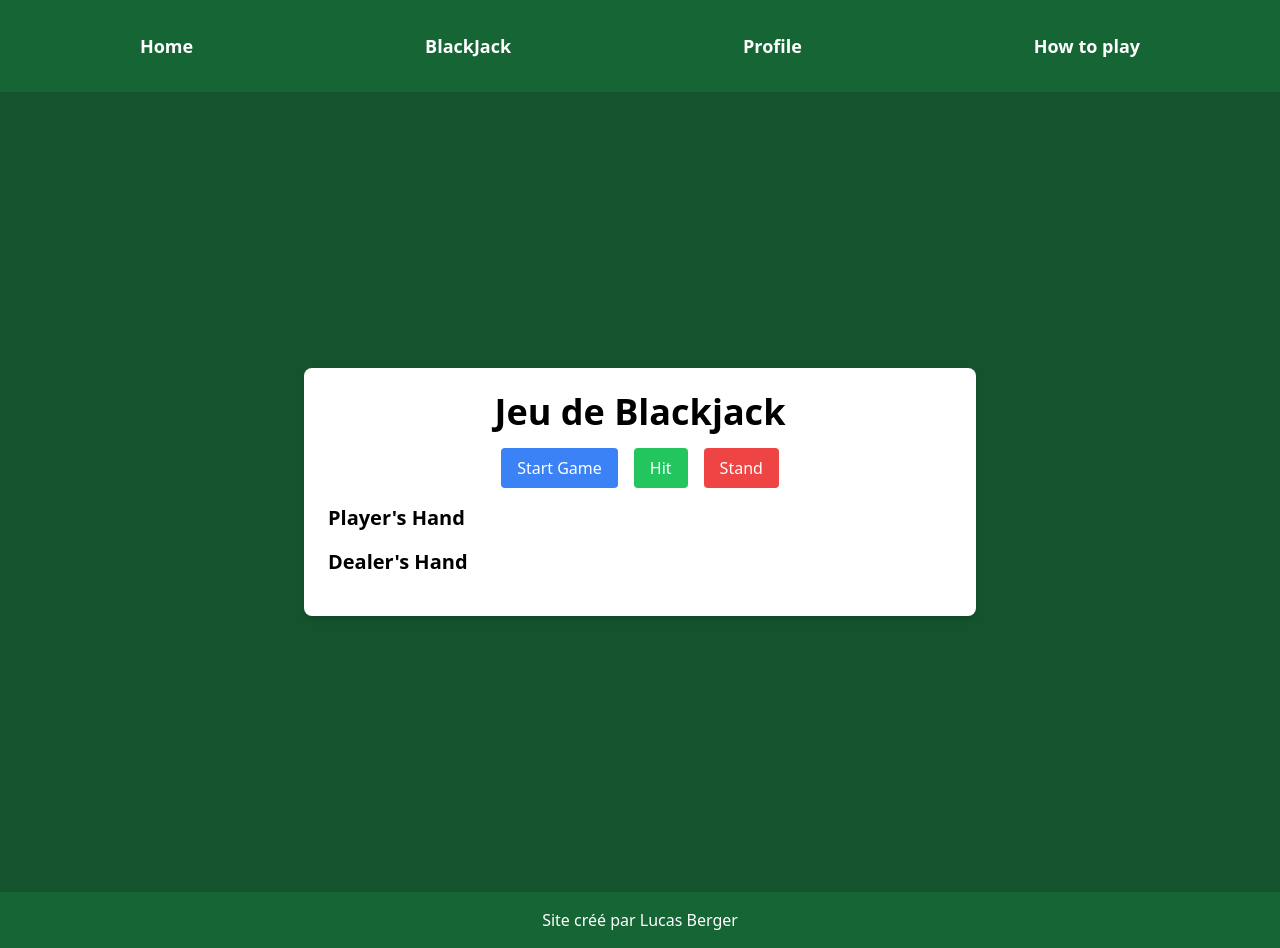
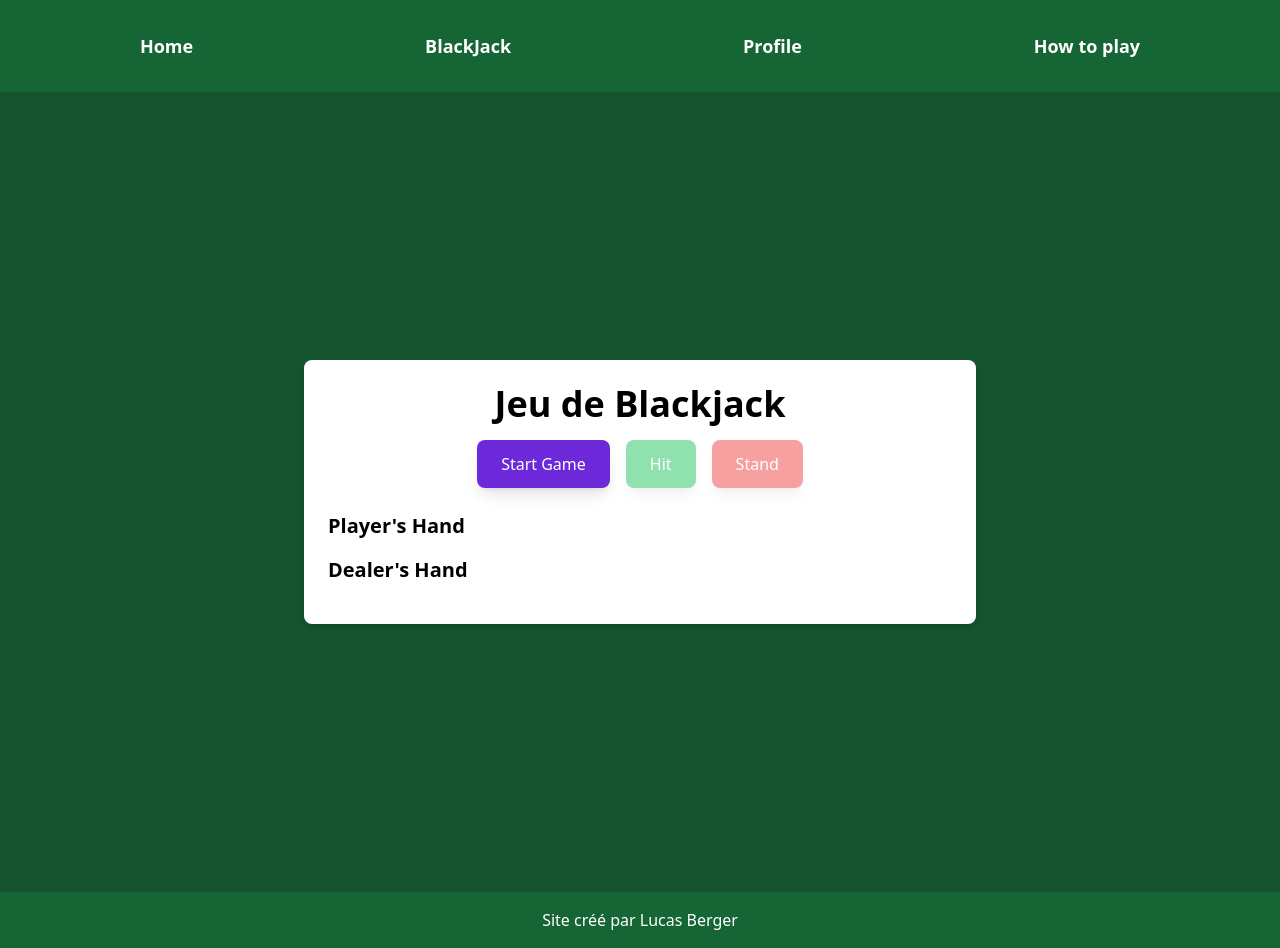
Before and after one commit to LucasCDA90/AceScape-Front, a React (Vite) app: page /blackjack in a window 1280 px wide. Built offline with nearby package versions, Linux system fonts and the light colour scheme; what @radix-ui/themes would draw is missing.

Commit message:
Buttons style

```diff
--- a/src/Application/Components/GameControls.tsx
+++ b/src/Application/Components/GameControls.tsx
@@ -1,3 +1,5 @@
+// GameControls.tsx
+
 import React from 'react';
 
 interface GameControlsProps {
@@ -10,25 +12,25 @@ interface GameControlsProps {
 
 export const GameControls: React.FC<GameControlsProps> = ({ startGame, hit, stand, gameOver, gameStarted }) => {
     return (
-        <div className="flex justify-center mb-4 space-x-4">
+        <div className="flex justify-center mb-6 space-x-4">
             <button
                 onClick={startGame}
-                className="bg-blue-500 text-white px-4 py-2 rounded"
-                disabled={gameStarted && !gameOver} // Le bouton Start Game est desactive si le jeu a commence et n'est pas termine
+                className={`bg-violet-700 text-white px-6 py-3 rounded-lg shadow-lg transition transform hover:bg-blue-800 hover:scale-105 disabled:opacity-50 disabled:cursor-not-allowed ${!gameStarted && !gameOver ? 'opacity-100' : 'opacity-50'}`}
+                disabled={gameStarted && !gameOver}
             >
                 Start Game
             </button>
             <button
                 onClick={hit}
-                className="bg-green-500 text-white px-4 py-2 rounded"
-                disabled={!gameStarted || gameOver} // Desactiver le bouton Hit si le jeu n'a pas commence ou si le jeu est termine
+                className={`bg-green-500 text-white px-6 py-3 rounded-lg shadow-lg transition transform hover:bg-green-600 hover:scale-105 disabled:opacity-50 disabled:cursor-not-allowed ${!gameStarted || gameOver ? 'opacity-50' : 'opacity-100'}`}
+                disabled={!gameStarted || gameOver}
             >
                 Hit
             </button>
             <button
                 onClick={stand}
-                className="bg-red-500 text-white px-4 py-2 rounded"
-                disabled={!gameStarted || gameOver} // Desactiver le bouton Stand si le jeu n'a pas commence ou si le jeu est termine
+                className={`bg-red-500 text-white px-6 py-3 rounded-lg shadow-lg transition transform hover:bg-red-600 hover:scale-105 disabled:opacity-50 disabled:cursor-not-allowed ${!gameStarted || gameOver ? 'opacity-50' : 'opacity-100'}`}
+                disabled={!gameStarted || gameOver}
             >
                 Stand
             </button>
```
